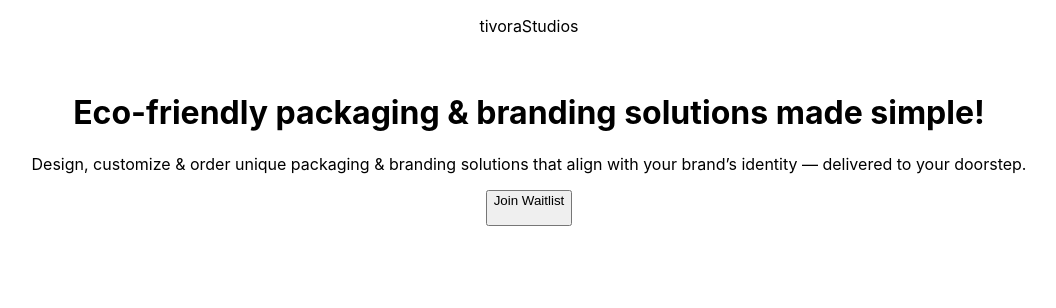
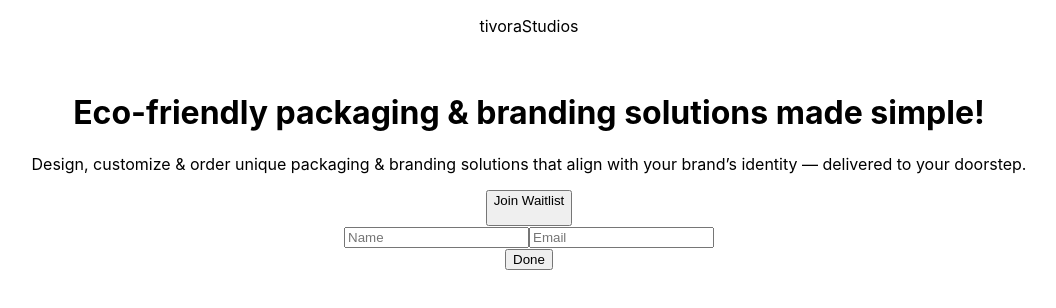
Before and after one commit to toritsevalerie/tivoraWaitlist, a React (Create React App) app: page / in a window 1280 px wide. Both pictures are taken after a click on the button "Join Waitlist". Shown: the top 308 px of the page, without its empty margins (111-1167 px from the left). Built offline with nearby package versions, Linux system fonts and the light colour scheme.

Commit message:
changes made to form, form added, hero page in progress

```diff
--- a/src/App.js
+++ b/src/App.js
@@ -1,3 +1,4 @@
+
 import Hero from "./Components/Hero";
 import Header from "./Components/Header";
 import "./App.css";
--- a/src/Components/Hero.js
+++ b/src/Components/Hero.js
@@ -1,4 +1,23 @@
+import { useState } from "react";
+
 const Hero = () => {
+  const [isFormVisible, setFormVisible] = useState(false);
+  const [isThankYouMessageVisible, setThankYouMessageVisible] = useState(false);
+
+  const handleWaitlistClick = () => {
+    setFormVisible(!isFormVisible);
+    setThankYouMessageVisible(false);
+  };
+
+  const [name, setName] = useState("");
+  const [email, setEmail] = useState("");
+
+  const handleSubmit = (e) => {
+    e.preventDefault(); // prevents refresh of page
+    setThankYouMessageVisible(!isThankYouMessageVisible);
+    setFormVisible(!isFormVisible);
+  };
+
   return (
     <div>
       <div>
@@ -7,10 +26,36 @@ const Hero = () => {
           Design, customize & order unique packaging & branding solutions that
           align with your brand’s identity — delivered to your doorstep.
         </p>
-        <button>
-          <div>Join Waitlist</div>
-          <img src="" alt="" />
-        </button>
+        <div>
+          <button onClick={handleWaitlistClick}>
+            <div>Join Waitlist</div>
+            <img src="" alt="" />
+          </button>
+          {isFormVisible && (
+            <form onSubmit={handleSubmit}>
+              <input
+                type="text"
+                placeholder="Name"
+                value={name}
+                onChange={(e) => setName(e.target.value)}
+              />
+              <input
+                type="text"
+                placeholder="Email"
+                value={email}
+                onChange={(e) => setEmail(e.target.value)}
+              />
+              <div>
+                <button type="submit">Done</button>
+              </div>
+            </form>
+          )}
+          {isThankYouMessageVisible && (
+            <div>
+              <p>Sent! Thank You :)</p>
+            </div>
+          )}
+        </div>
       </div>
     </div>
   );
```
